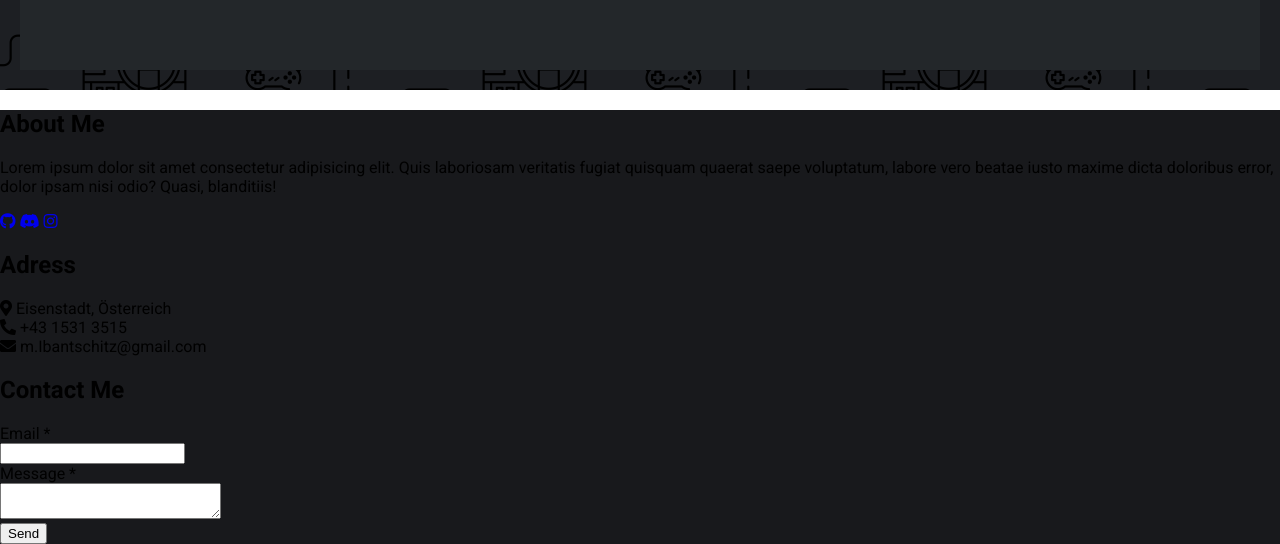
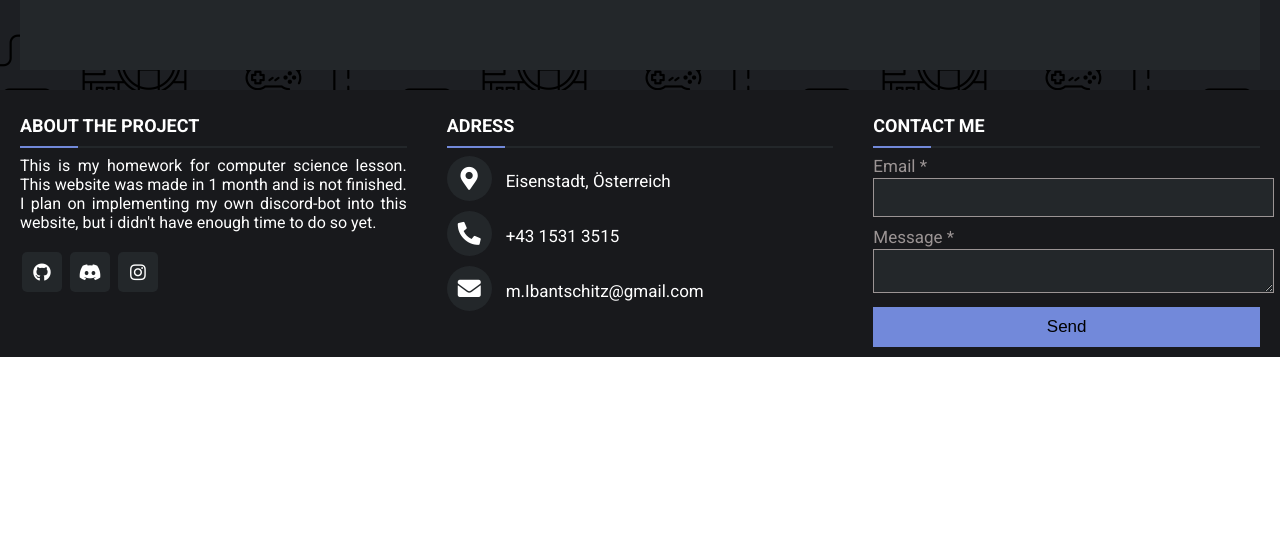
Before and after one commit to Martin4124/Informatik-Discord, a plain HTML site: page index.html in a window 1280 px wide. Shown: the part 3684-4228 px from the top of the page. After the commit the page ends 4041 px from the top, so only its background shows below. Drawn offline with Linux system fonts and the light colour scheme.

Commit message:
Finished for Homework

```diff
--- a/index.html
+++ b/index.html
@@ -132,9 +132,9 @@
     <footer>
         <div class="main-content">
             <div class="left box">
-                <h2>About Me</h2>
+                <h2>About the project</h2>
                 <div class=" content">
-                    <p>Lorem ipsum dolor sit amet consectetur adipisicing elit. Quis laboriosam veritatis fugiat quisquam quaerat saepe voluptatum, labore vero beatae iusto maxime dicta doloribus error, dolor ipsam nisi odio? Quasi, blanditiis!</p>
+                    <p>This is my homework for computer science lesson. This website was made in 1 month and is not finished. I plan on implementing my own discord-bot into this website, but i didn't have enough time to do so yet.</p>
                     <div class="social">
                         <a href="#"><span class="fab fa-github"></span></a>
                         <a href="#"><span class="fab fa-discord"></span></a>
@@ -157,6 +157,8 @@
                         <span class="fas fa-envelope"></span>
                         <span class="text">m.Ibantschitz@gmail.com</span>
                     </div>
+                </div>
+            </div>
             <div class="right box">
                 <h2>Contact Me</h2>
                 <div class="content">
@@ -176,8 +178,6 @@
                 </div>
             </div>
         </div>
-            </div>
-        </div>
     </footer>
     <script src="main.js"></script>
 </body>
--- a/styles/footer.css
+++ b/styles/footer.css
@@ -1,3 +1,138 @@
 footer {
   background-color: #18191c;
+  color: white;
+  width: 100%;
 }
+.main-content {
+  display: flex;
+}
+.main-content .box {
+  flex-basis: 50%;
+  padding: 10px 20px;
+}
+.box h2 {
+  font-size: 1.125rem;
+  font-weight: 600;
+  text-transform: uppercase;
+}
+.box .content {
+  margin: 20px 0 0 0;
+  position: relative;
+}
+.box .content:before {
+  position: absolute;
+  content: "";
+  height: 2px;
+  top: -10px;
+  width: 100%;
+  background-color: #23272a;
+}
+.box .content:after {
+  position: absolute;
+  content: "";
+  height: 2px;
+  width: 15%;
+  background-color: #7289da;
+  top: -10px;
+}
+.left .content p {
+  text-align: justify;
+}
+.left .content .social {
+  margin: 20px 0 0 0;
+}
+.left .content .social a {
+  padding: 0 2px;
+}
+.left .content .social a span {
+  height: 40px;
+  width: 40px;
+  background-color: #23272a;
+  line-height: 40px;
+  text-align: center;
+  font-size: 18px;
+  border-radius: 5px;
+  transition: 0.3s;
+}
+.left .content .social a span:hover {
+  background-color: #7289da;
+}
+.left .content .social a {
+  text-decoration: none;
+  color: white;
+}
+.center .content .fas {
+  font-size: 1.4375rem;
+  background-color: #23272a;
+  height: 45px;
+  width: 45px;
+  line-height: 45px;
+  text-align: center;
+  border-radius: 50%;
+  transition: 0.3s;
+  cursor: pointer;
+}
+.center .content .fas:hover {
+  background-color: #7289da;
+}
+.center .content .text {
+  font-size: 1.0625rem;
+  font-weight: 500;
+  padding-left: 10px;
+}
+.center .content .phone {
+  margin: 10px 0;
+}
+.right form .text {
+  font-size: 1.0625rem;
+  margin-bottom: 2px;
+  color: rgb(155, 148, 148);
+}
+.right form .msg {
+  margin-top: 10px;
+}
+.right form input,
+.right form textarea {
+  width: 100%;
+  font-size: 1.0625rem;
+  background-color: #23272a;
+  padding-left: 10px;
+  border: 1px solid rgb(155, 148, 148);
+}
+.right form input:focus,
+.right form textarea:focus {
+  outline-color: #7289da;
+}
+.right form input {
+  height: 35px;
+}
+.right form .btn {
+  margin-top: 10px;
+}
+.right form .btn button {
+  height: 40px;
+  width: 100%;
+  border: none;
+  outline: none;
+  background: #7289da;
+  font-size: 1.0625rem;
+  font-weight: 500;
+  cursor: pointer;
+  transition: 0.3s;
+}
+.right form .btn button:hover {
+  background-color: rgb(155, 148, 148);
+}
+@media screen and (max-width: 900px) {
+  footer {
+    position: relative;
+    bottom: 0px;
+  }
+  .main-content .box {
+    margin: 5px;
+  }
+  .main-content {
+    flex-wrap: wrap;
+    flex-direction: column;
+  }
+}
```
Lines whose indentation alone changed are shown as unchanged.
